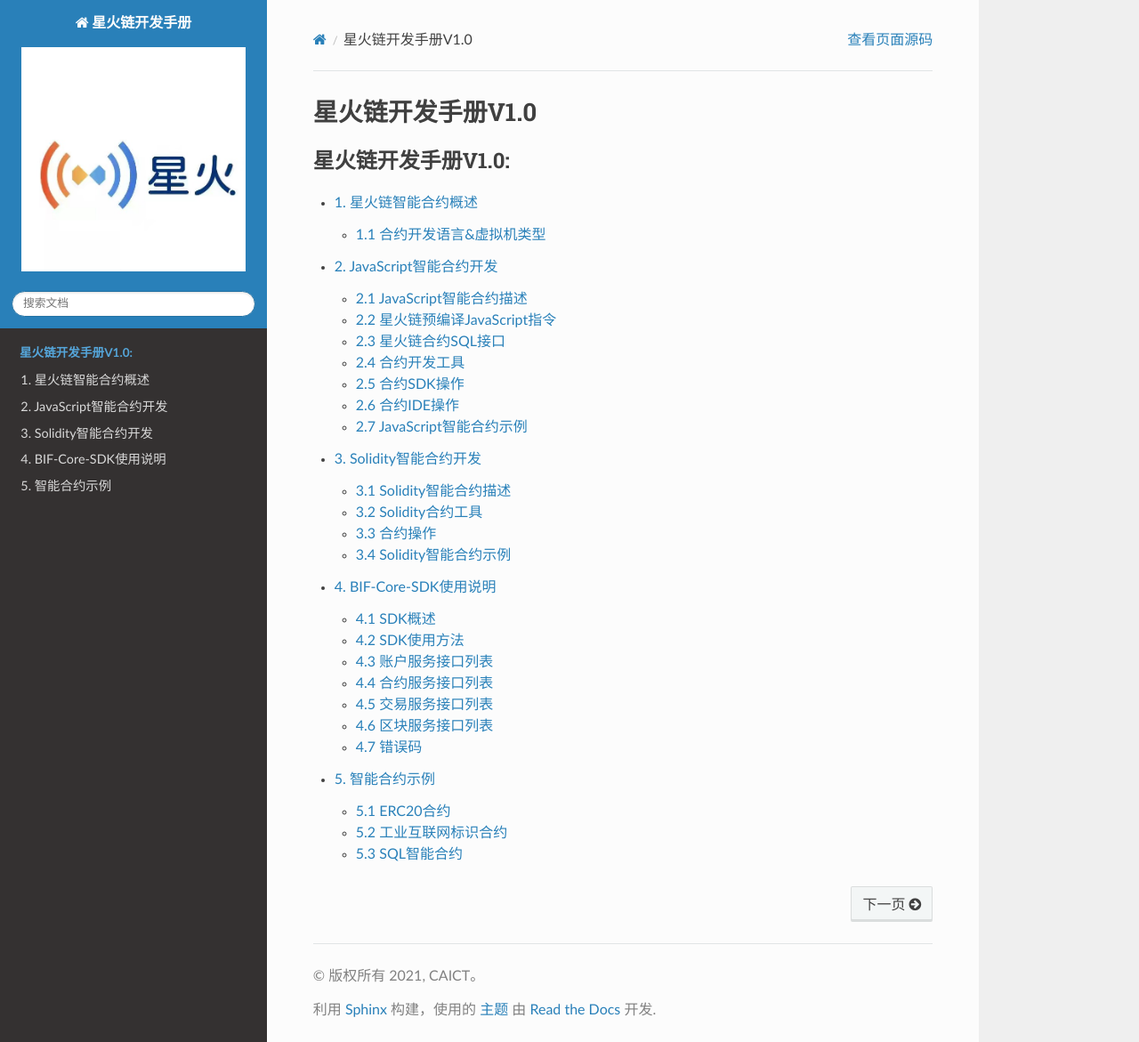
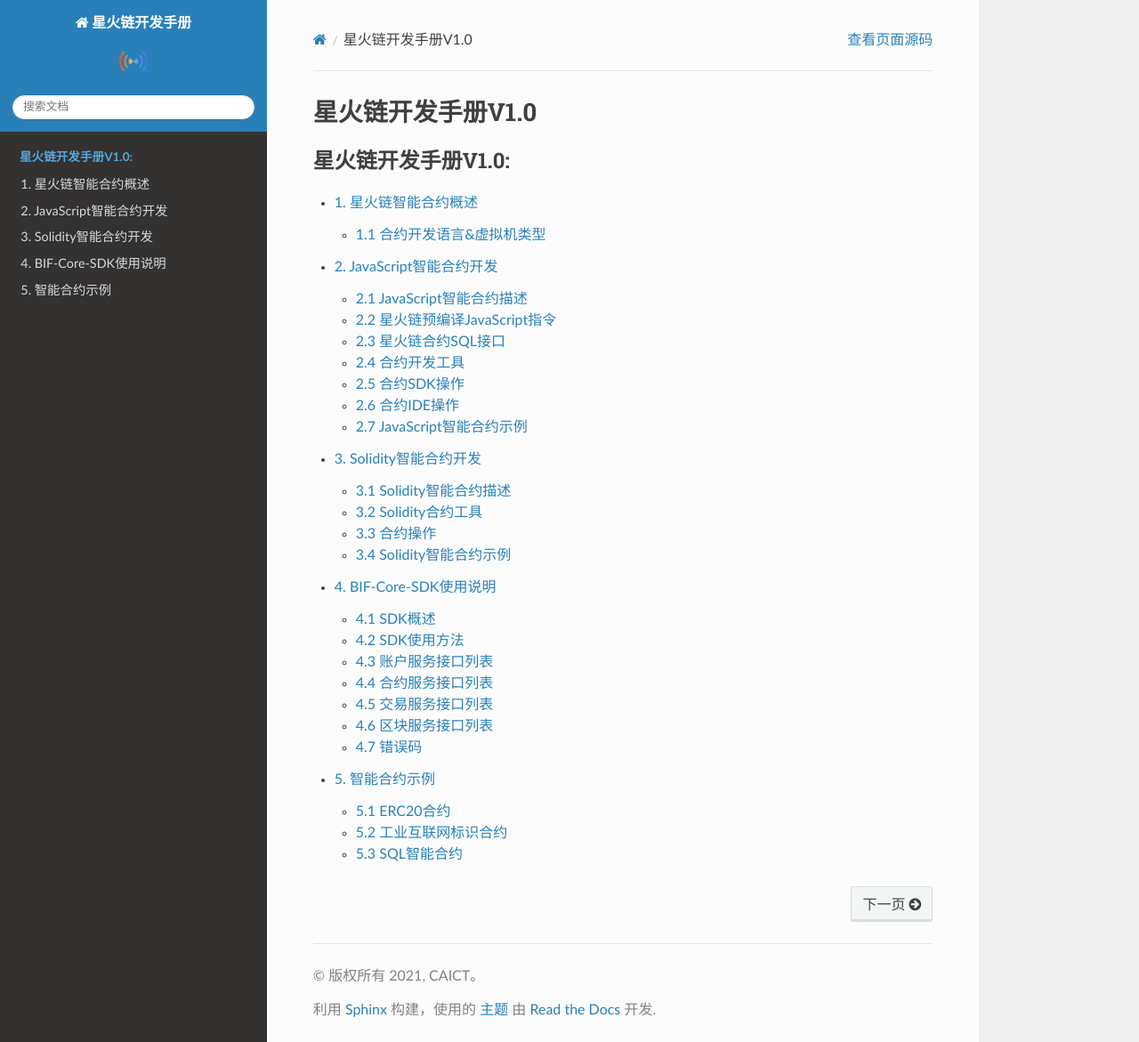
Before and after one commit to caict-4iot-dev/BIF-Core-Doc, a Sphinx documentation site: the page built from source/index.rst, in a window 1280 px wide and 1171 px high. Shown: the whole window at 89% size. Built offline with Sphinx 7.4.7 and the Read the Docs theme 2.0.0, drawn with Linux system fonts in a browser that asks for light colours.

Commit message:
更换logo

```diff
--- a/source/conf.py
+++ b/source/conf.py
@@ -86,7 +86,7 @@
 
 #html_theme = 'alabaster'
 
-html_logo = './_static/logo.jpg'
+html_logo = './_static/favicon.ico'
 
 # Theme options are theme-specific and customize the look and feel of a theme
 # further.  For a list of options available for each theme, see the
```
Also changed, not shown: .readthedocs.yaml, source/_static/favicon.ico (added).
